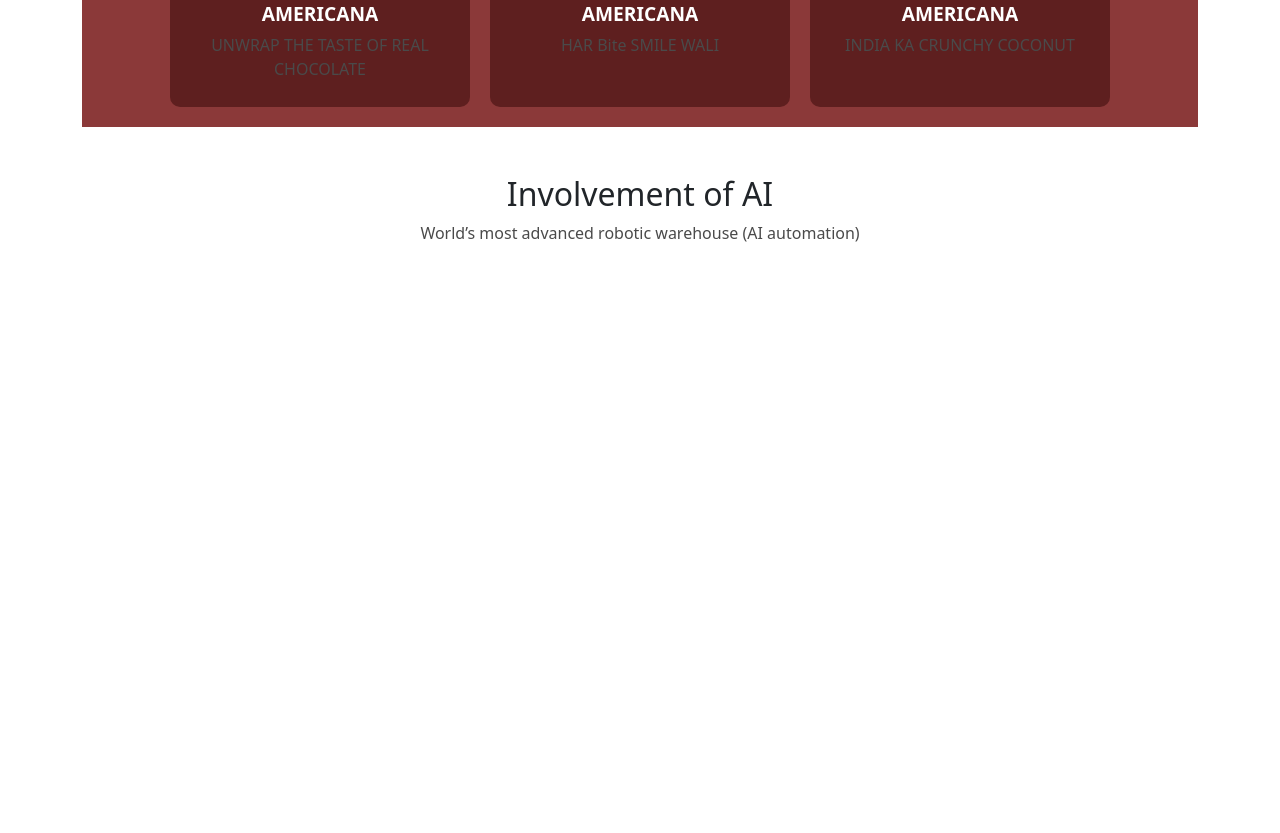
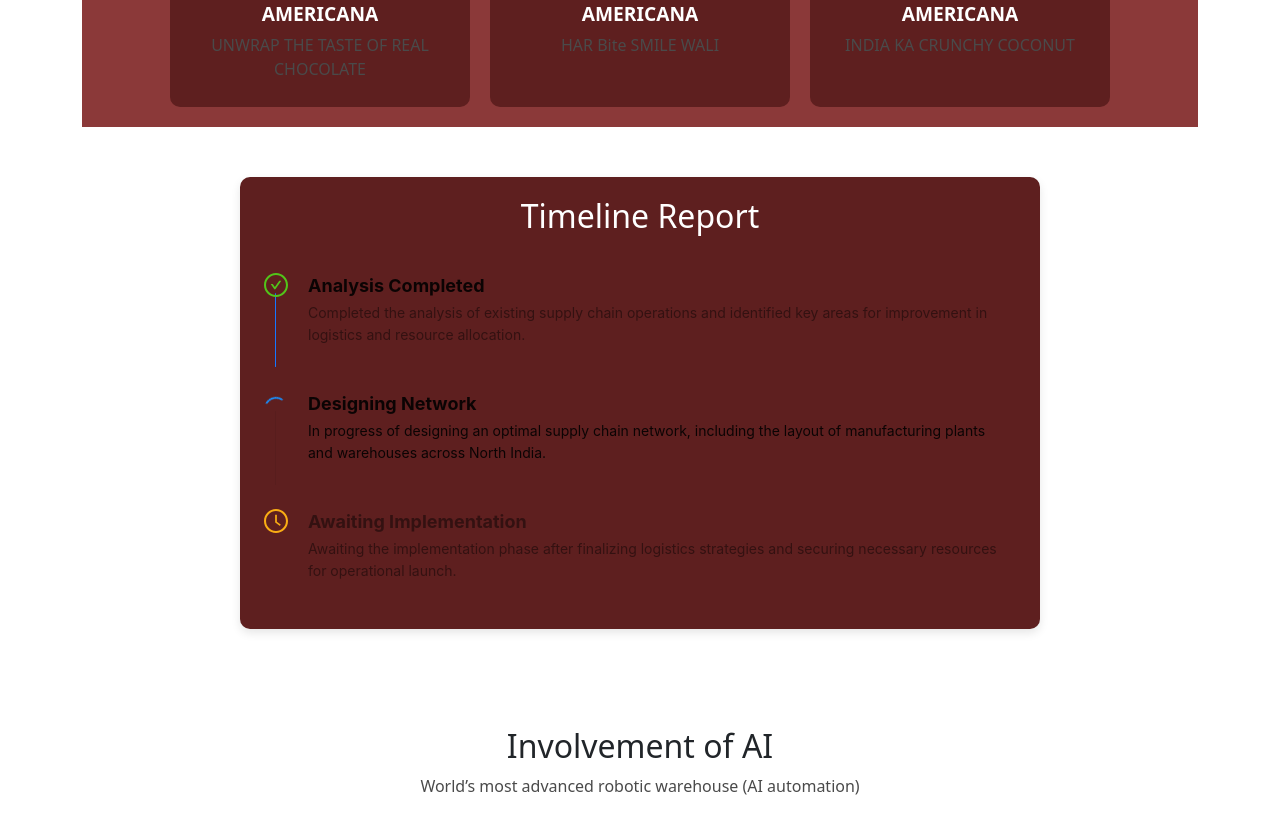
Before and after one commit to uraj1/Bonn, a React (Create React App) app: page / in a window 1280 px wide. Shown: the part 1280-2113 px from the top of the page. Before the commit the page ends 1801 px from the top, so only its background shows below. Built offline with nearby package versions, Linux system fonts and the light colour scheme.

Commit message:
Added  Timiline

```diff
--- a/package.json
+++ b/package.json
@@ -3,9 +3,11 @@
   "version": "0.1.0",
   "private": true,
   "dependencies": {
+    "@ant-design/icons": "^5.5.1",
     "@testing-library/jest-dom": "^5.17.0",
     "@testing-library/react": "^13.4.0",
     "@testing-library/user-event": "^13.5.0",
+    "antd": "^5.21.6",
     "bootstrap": "^5.3.3",
     "react": "^18.3.1",
     "react-bootstrap": "^2.10.5",
--- a/src/component/HomePage/HomePage.jsx
+++ b/src/component/HomePage/HomePage.jsx
@@ -3,6 +3,7 @@
 import ReactPlayer from 'react-player';
 import './HomePage.css';
 import Categories from '../New/bonn';
+import Stp from '../New/Steps';
 
 function HomePage() {
   return (
@@ -65,6 +66,11 @@
         <Categories/>
         </Col>
       </Row>
+      <Row>
+        <Col>
+        <Stp/>
+        </Col>
+      </Row>
       {/* Video Section */}
       <Row className="my-5 text-center">
         <Col>
@@ -82,6 +88,8 @@
 
 
 
+
+
     </>
   );
 }
--- /dev/null
+++ b/src/component/New/Steps.css
@@ -0,0 +1,52 @@
+/* index.css */
+.steps-container {
+    max-width: 800px;
+    margin: 50px auto;
+    padding: 20px;
+    background-color: #5E1F1F;
+    border-radius: 10px;
+    box-shadow: 0 4px 10px rgba(0, 0, 0, 0.1);
+    text-align: center;
+  }
+
+  .custom-steps .ant-steps-item {
+    padding: 15px 10px;
+  }
+  .categories-title {
+    color: #fff;
+    font-size: 2em;
+    margin-bottom: 20px;
+  }
+
+  .custom-steps .ant-steps-item-title {
+    font-size: 18px;
+    font-weight: bold;
+    color: #333;
+  }
+
+  .custom-steps .ant-steps-item-description {
+    font-size: 14px;
+    color: #666;
+  }
+
+  .custom-steps .ant-steps-item-tail::after {
+    background-color: #ddd;
+  }
+
+  .finished-icon {
+    color: #52c41a;
+  }
+
+  .progress-icon {
+    color: #1890ff;
+  }
+
+  .waiting-icon {
+    color: #faad14;
+  }
+
+  .custom-steps .ant-steps-item-process .ant-steps-item-icon > .ant-steps-icon,
+  .custom-steps .ant-steps-item-finish .ant-steps-item-icon > .ant-steps-icon,
+  .custom-steps .ant-steps-item-wait .ant-steps-item-icon > .ant-steps-icon {
+    font-size: 22px;
+  }
--- /dev/null
+++ b/src/component/New/Steps.jsx
@@ -0,0 +1,36 @@
+import React from 'react';
+import { Steps } from 'antd';
+import { CheckCircleOutlined, LoadingOutlined, ClockCircleOutlined } from '@ant-design/icons';
+import './Steps.css';
+
+const { Step } = Steps;
+
+// Updated descriptions for the steps based on your project
+const description1 = 'Completed the analysis of existing supply chain operations and identified key areas for improvement in logistics and resource allocation.';
+const description2 = 'In progress of designing an optimal supply chain network, including the layout of manufacturing plants and warehouses across North India.';
+const description3 = 'Awaiting the implementation phase after finalizing logistics strategies and securing necessary resources for operational launch.';
+
+const Stp = () => (
+  <div className="steps-container">
+    <h2 className="categories-title">Timeline Report</h2>
+    <Steps direction="vertical" current={1} className="custom-steps">
+      <Step
+        title="Analysis Completed"
+        description={description1}
+        icon={<CheckCircleOutlined className="finished-icon" />}
+      />
+      <Step
+        title="Designing Network"
+        description={description2}
+        icon={<LoadingOutlined className="progress-icon" />}
+      />
+      <Step
+        title="Awaiting Implementation"
+        description={description3}
+        icon={<ClockCircleOutlined className="waiting-icon" />}
+      />
+    </Steps>
+  </div>
+);
+
+export default Stp;
```
Also changed, not shown: 1 other file (tests, documents, lock files or other folders).
